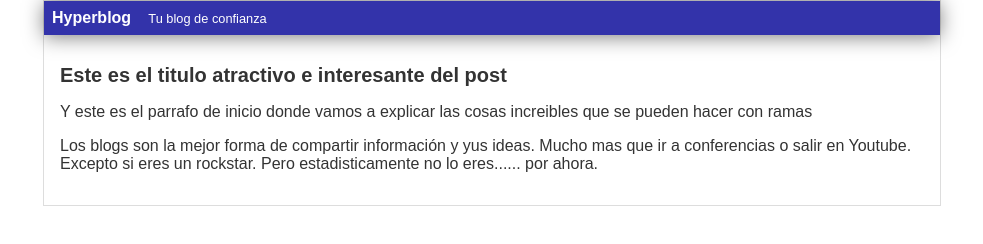
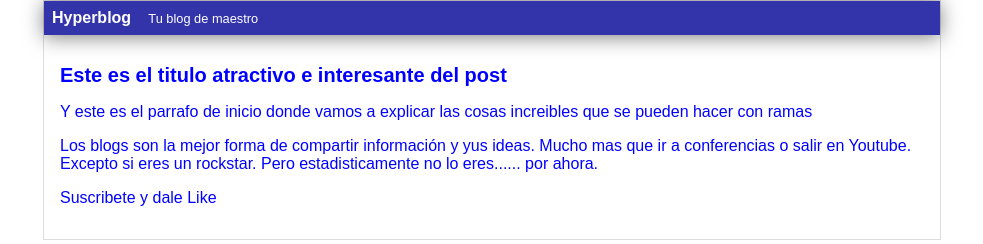
Before and after one commit to CristhianCM/hyperblog, a plain HTML site: page blogpost.html in a window 1280 px wide. Shown: the whole page, without its empty margins (148-1131 px from the left). Drawn offline with Linux system fonts and the light colour scheme.

Commit message:
Agregue suscripcion, cambie la cabecer maestra y puse todo azul

```diff
--- a/blogpost.html
+++ b/blogpost.html
@@ -8,7 +8,7 @@
             <div id="cabecera">
                     Hyperblog
                     <span id="tagline">
-                        Tu blog de confianza
+                        Tu blog de maestro
                     </span>
             </div>
             <div id="post">
@@ -31,6 +31,10 @@
                         un rockstar. Pero
                         estadisticamente no lo
                         eres...... por ahora.
+                        <p>
+                            Suscribete y dale
+                            Like
+                        </p>
                     </p>
                 </p>
             </div>
--- a/css/estilos.css
+++ b/css/estilos.css
@@ -1,6 +1,6 @@
 body
 {
-    color: #333;
+    color: blue;
     text-align: left;
     font-family: Arial;
     font-size: 16px;
```
